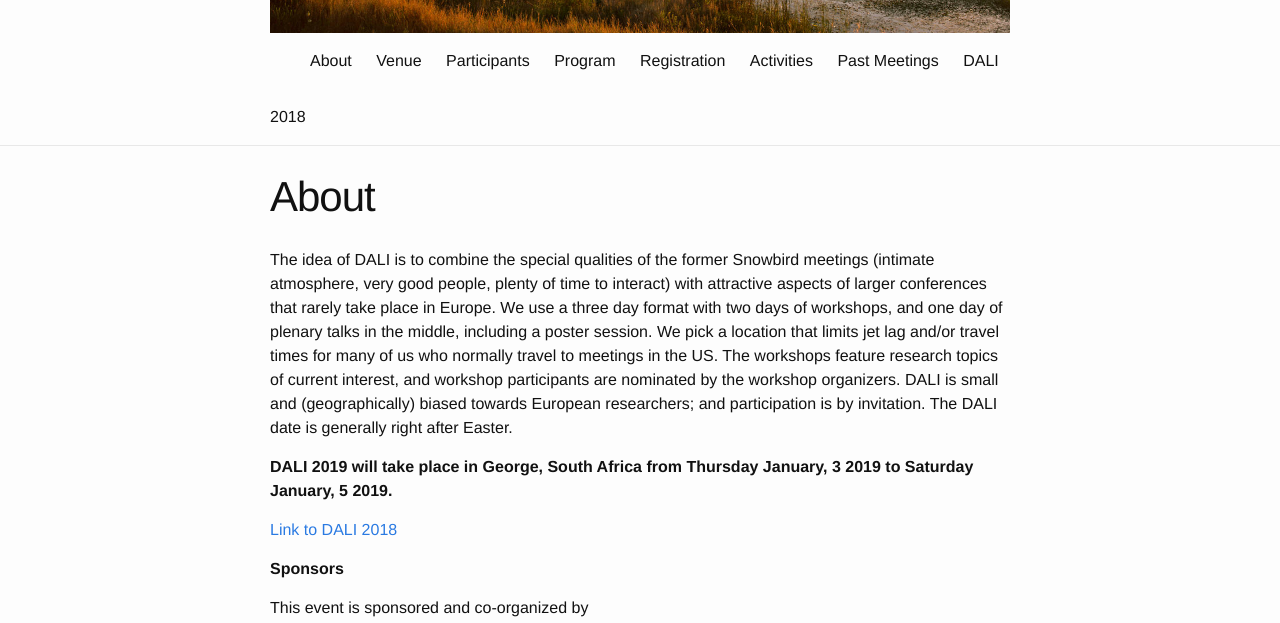
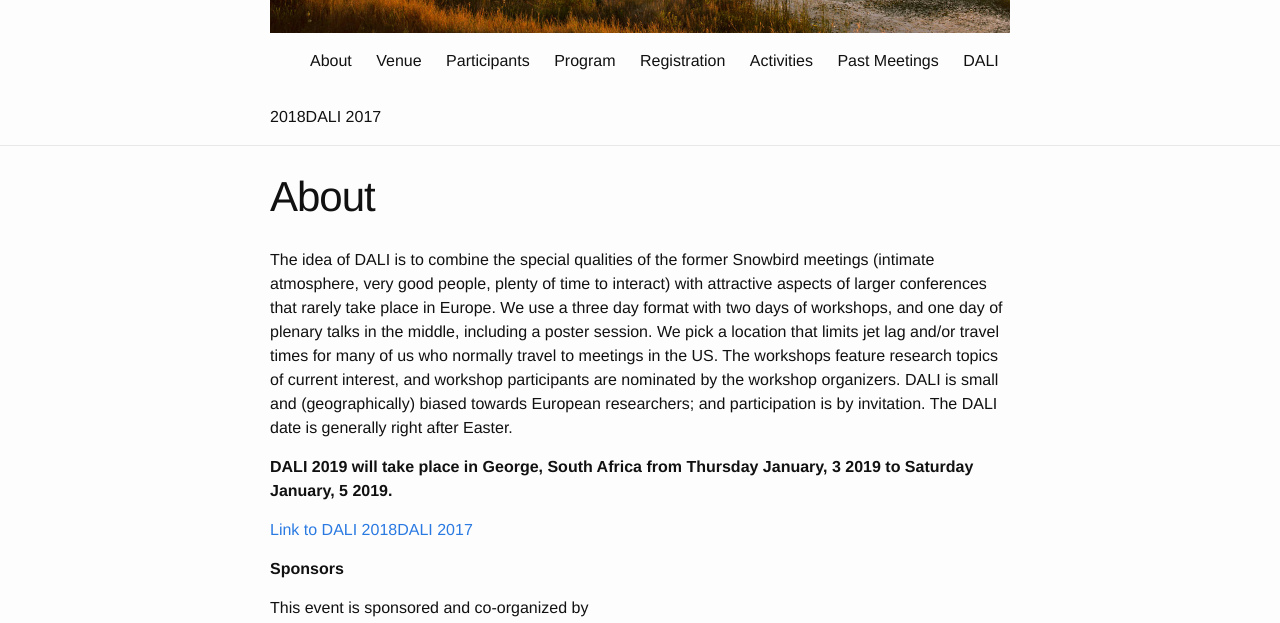
Before and after one commit to dalimeeting/dalimeeting.github.io, a Jekyll site: the page built from index.html, in a window 1280 px wide. Shown: the part 318-941 px from the top of the page. Built offline with Jekyll 4.4.1, drawn with Linux system fonts in a browser that asks for light colours.

Commit message:
Update _config.yml

```diff
--- a/_config.yml
+++ b/_config.yml
@@ -69,8 +69,12 @@ conference:
   - name: Max-Planck-ETH Center for Learning Systems
     url: "http://learning-systems.org/"
 previous_meeting:
-  name: DALI 2018
-  url: "http://dalimeeting.org/dali2018/"
+  name:
+  - DALI 2018
+  - DALI 2017
+  url:
+  - "http://dalimeeting.org/dali2018/"
+  - "http://dalimeeting.org/dali2017/"
 baseurl: "" # the subpath of your site, e.g. /blog/
 url: "http://dalimeeting.org" # the base hostname & protocol for your site
 youtube:
```
